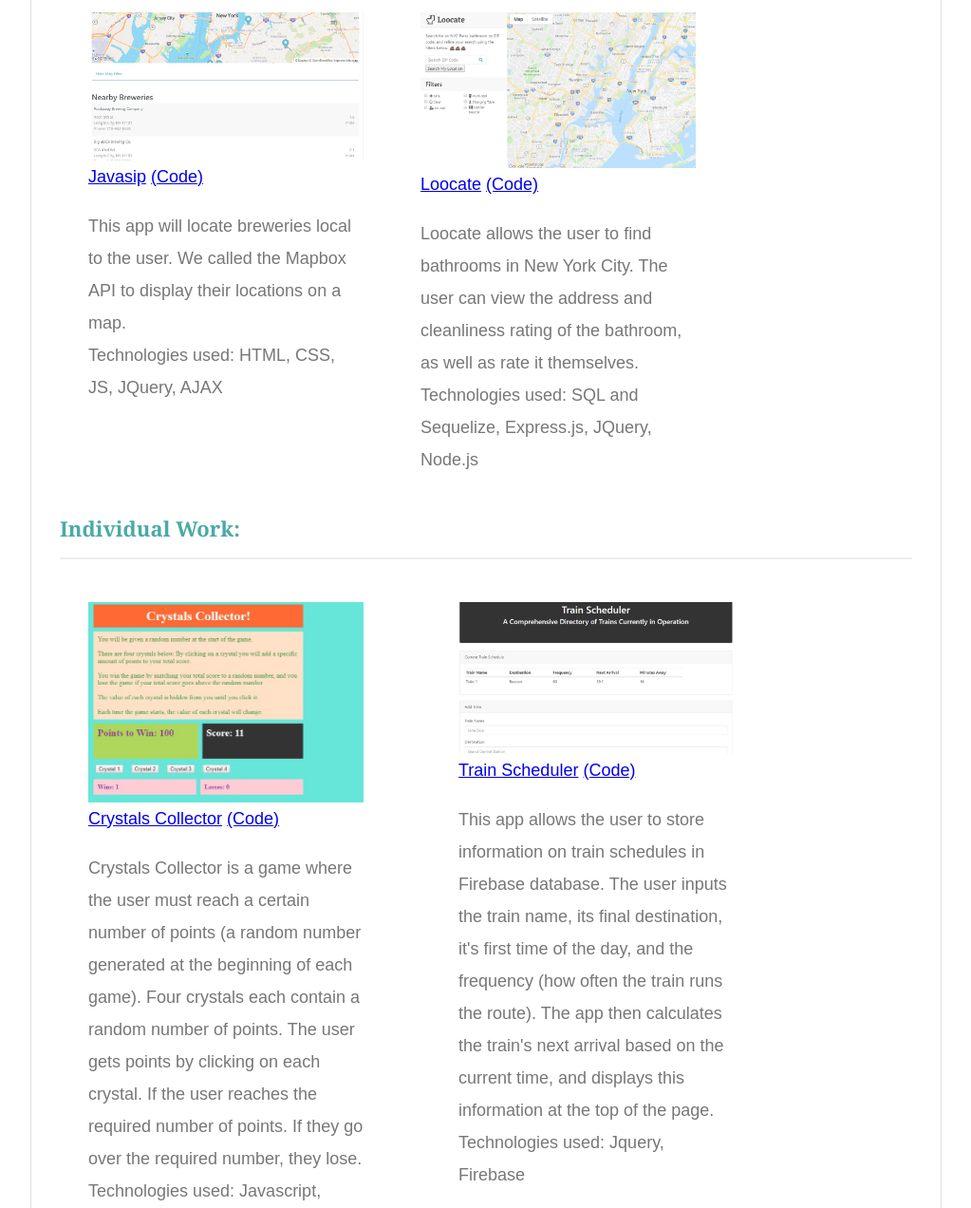
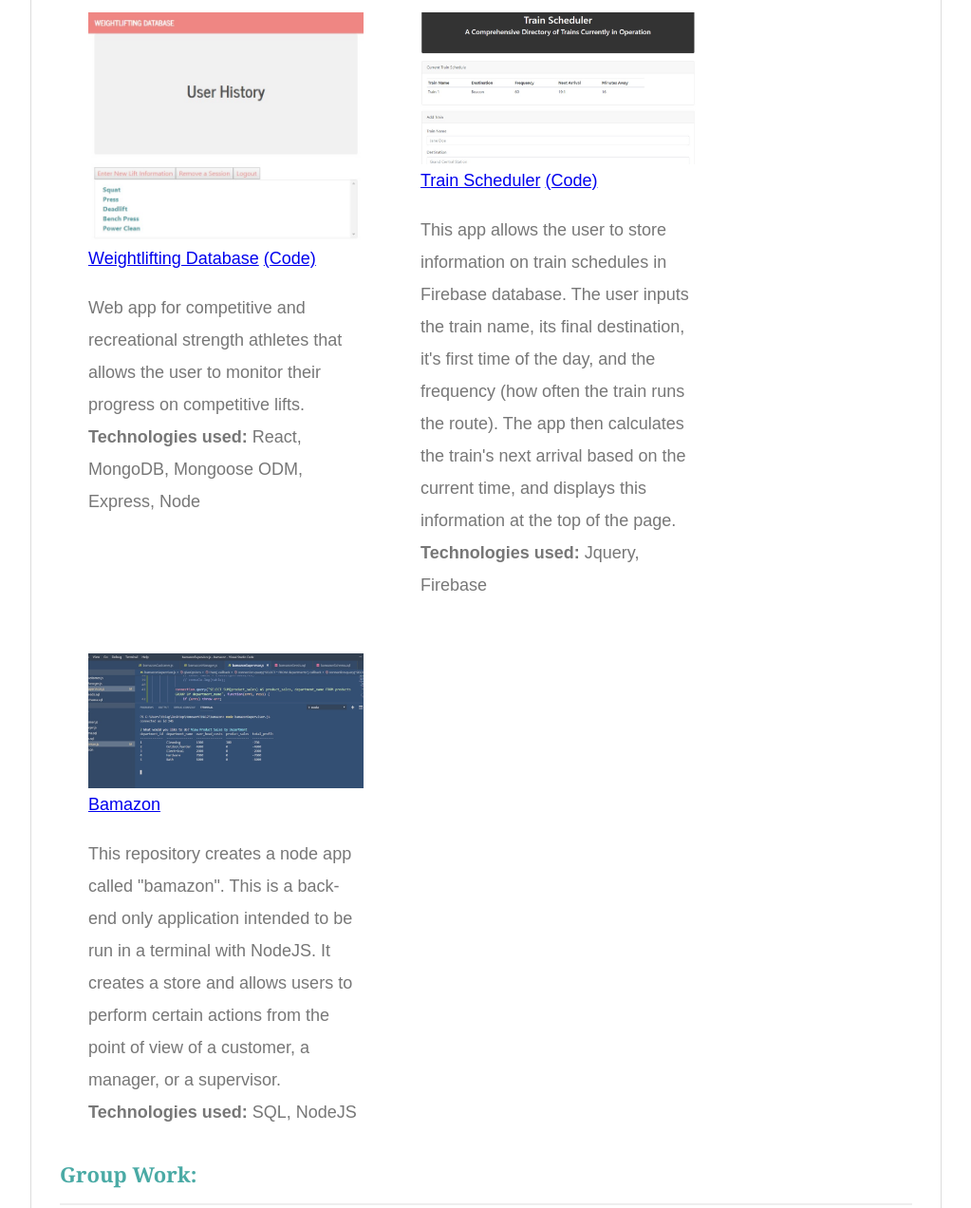
Before and after one commit to tbiaglow/Portfolio, a plain HTML site: page portfolio.html in a window 1280 px wide. Shown: the part 362-1634 px from the top of the page at 95% size, without its empty margins (128-1151 px from the left). Drawn offline with Linux system fonts and the light colour scheme.

Commit message:
updated resume and portfolio to include weightlifting database project

```diff
--- a/portfolio.html
+++ b/portfolio.html
@@ -23,42 +23,50 @@
   <div id="main-container" class="container">
     <section class="main-section">
       <h1>Portfolio</h1>
+      <h2>Individual Work: </h2>
+      <div class="work">
+        <img src="assets/images/weightlifting_database.jpg" class="auth-image" alt="weightlifting database">
+        <a href = "https://weightlifting-tracker.herokuapp.com/">Weightlifting Database</a>
+        <a href="https://github.com/tbiaglow/Weightlifting-Tracker">(Code)</a>
+        <p>Web app for competitive and recreational strength athletes that allows the user to monitor their progress on competitive lifts.<br><b>Technologies used: </b>React, MongoDB, Mongoose ODM, Express, Node</p>
+      </div>
+      <!-- <div class="work">
+        <img src="assets/images/crystals_collector.jpg" class="auth-image" alt="crystals collector">
+        <a href = "https://tbiaglow.github.io/unit-4-game/">Crystals Collector</a>
+        <a href="https://github.com/tbiaglow/unit-4-game">(Code)</a>
+        <p>Crystals Collector is a game where the user must reach a certain number of points (a random number generated at the beginning of each game). Four crystals each contain a random number of points. The user gets points by clicking on each crystal. If the user reaches the required number of points. If they go over the required number, they lose.<br>Technologies used: Javascript, Jquery</p>
+      </div> -->
+
+      <div class="work">
+        <img src="assets/images/train_scheduler.jpg" class="auth-image" alt="train scheduler">
+        <a href = "https://tbiaglow.github.io/Train-Scheduler/">Train Scheduler</a>
+        <a href="https://github.com/tbiaglow/Train-Scheduler">(Code)</a>
+        <p>This app allows the user to store information on train schedules in Firebase database. The user inputs the train name, its final destination, it's first time of the day, and the frequency (how often the train runs the route). The app then calculates the train's next arrival based on the current time, and displays this information at the top of the page.<br><b>Technologies used: </b>Jquery, Firebase</p>
+      </div>
+
+      <div class="work">
+        <img src="assets/images/bamazon.jpg" class="auth-image" alt="bamazon">
+        <a href = "https://github.com/tbiaglow/bamazon">Bamazon</a>
+        <p>This repository creates a node app called "bamazon". This is a back-end only application intended to be run in a terminal with NodeJS. It creates a store and allows users to perform certain actions from the point of view of a customer, a manager, or a supervisor.<br><b>Technologies used: </b>SQL, NodeJS</p>
+      </div>
+
+      <br><br><br><br><br><br><br><br><br><br><br><br><br><br><br><br>
+      <br><br><br><br><br><br><br><br><br><br><br><br><br><br><br><br>
+      <br><br><br><br>
+
       <h2>Group Work: </h2>
       <div class="work">
         <img src="assets/images/javasip.jpg" class="auth-image" alt="Javasip">
         <a href = "https://tbiaglow.github.io/Javasip/">Javasip</a>
         <a href="https://github.com/tbiaglow/Javasip">(Code)</a>
-        <p>This app will locate breweries local to the user. We called the Mapbox API to display their locations on a map.<br>Technologies used: HTML, CSS, JS, JQuery, AJAX</p>
+        <p>This app will locate breweries local to the user. We called the Mapbox API to display their locations on a map.<br><b>Technologies used: </b>HTML, CSS, JS, JQuery, AJAX</p>
       </div>
 
       <div class="work">
         <img src="assets/images/loocate.jpg" class="auth-image" alt="Loocate">
         <a href = "https://loocate.herokuapp.com/">Loocate</a>
         <a href="https://github.com/tbiaglow/Loocate">(Code)</a>
-        <p>Loocate allows the user to find bathrooms in New York City. The user can view the address and cleanliness rating of the bathroom, as well as rate it themselves.<br>Technologies used: SQL and Sequelize, Express.js, JQuery, Node.js</p>
-      </div>
-
-      <br><br><br><br><br><br><br><br><br><br><br><br><br><br><br><br>
-
-      <h2>Individual Work: </h2>
-      <div class="work">
-        <img src="assets/images/crystals_collector.jpg" class="auth-image" alt="crystals collector">
-        <a href = "https://tbiaglow.github.io/unit-4-game/">Crystals Collector</a>
-        <a href="https://github.com/tbiaglow/unit-4-game">(Code)</a>
-        <p>Crystals Collector is a game where the user must reach a certain number of points (a random number generated at the beginning of each game). Four crystals each contain a random number of points. The user gets points by clicking on each crystal. If the user reaches the required number of points. If they go over the required number, they lose.<br>Technologies used: Javascript, Jquery</p>
-      </div>
-
-      <div class="work">
-        <img src="assets/images/train_scheduler.jpg" class="auth-image" alt="train scheduler">
-        <a href = "https://tbiaglow.github.io/Train-Scheduler/">Train Scheduler</a>
-        <a href="https://github.com/tbiaglow/Train-Scheduler">(Code)</a>
-        <p>This app allows the user to store information on train schedules in Firebase database. The user inputs the train name, its final destination, it's first time of the day, and the frequency (how often the train runs the route). The app then calculates the train's next arrival based on the current time, and displays this information at the top of the page.<br>Technologies used: Jquery, Firebase</p>
-      </div>
-
-      <div class="work">
-        <img src="assets/images/bamazon.jpg" class="auth-image" alt="bamazon">
-        <a href = "https://github.com/tbiaglow/bamazon">Bamazon</a>
-        <p>This repository creates a node app called "bamazon". This is a back-end only application intended to be run in a terminal with NodeJS. It creates a store and allows users to perform certain actions from the point of view of a customer, a manager, or a supervisor.<br>Technologies used: SQL, NodeJS</p>
+        <p>Loocate allows the user to find bathrooms in New York City. The user can view the address and cleanliness rating of the bathroom, as well as rate it themselves.<br><b>Technologies used: </b>SQL and Sequelize, Express.js, JQuery, Node.js</p>
       </div>
 
     </section>
@@ -67,7 +75,7 @@
 
   <footer>
     <div class="container">
-      Copyright &copy;
+      <!-- Copyright &copy; -->
     </div>
   </footer>
 </body>
```
Also changed, not shown: assets/images/weightlifting_database.jpg (added), 2 other files.
